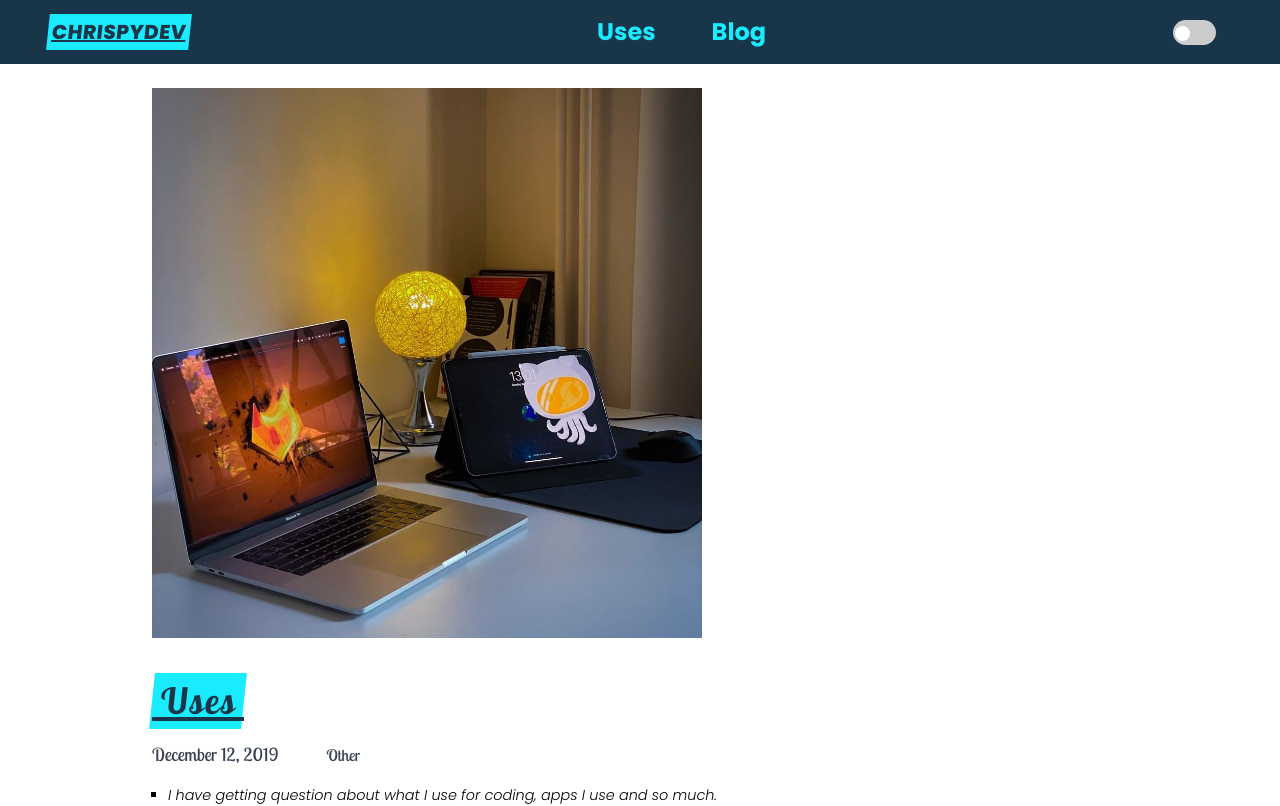
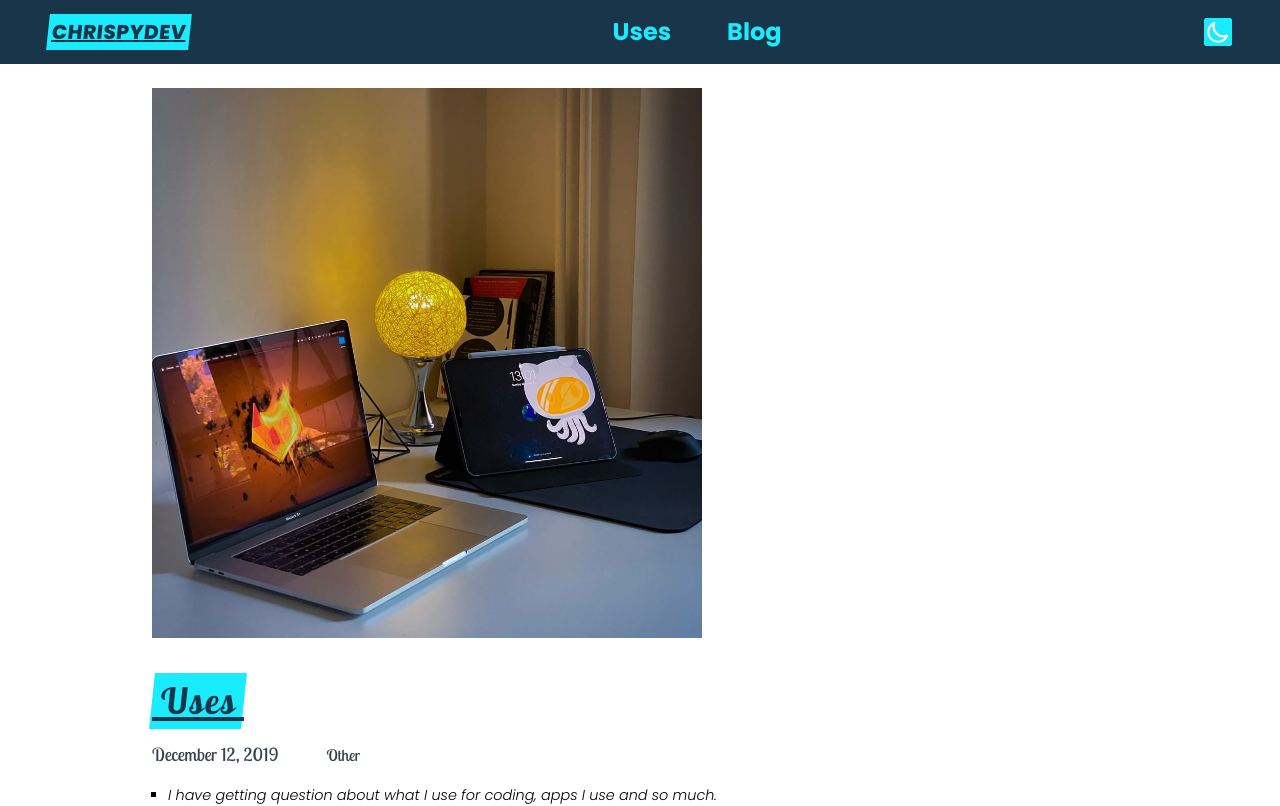
Before and after one commit to chrispydev/chrispydev-old, a Next.js app: page /uses in a window 1280 px wide. Shown: the top 806 px of the page. Built offline with nearby package versions, Linux system fonts and the light colour scheme; what tailwindcss-selection-variant would draw is missing.

Commit message:
changed header icon

```diff
--- a/components/Header.js
+++ b/components/Header.js
@@ -8,6 +8,7 @@
   const [value, setValue] = useState("");
   const [toggle, setToggle] = useState(false);
   const [show, setShow] = useState(false);
+  const [toggleDark, setToggleDark] = useState();
 
   useEffect(() => {
     if (
@@ -16,8 +17,10 @@
         window.matchMedia("(prefers-color-scheme: dark)").matches)
     ) {
       document.documentElement.classList.add("dark");
+      setToggleDark(true);
     } else {
       document.documentElement.classList.remove("dark");
+      setToggleDark(false);
     }
 
     window.onscroll = () => {
@@ -85,11 +88,45 @@
             </div>
           ))}
         </ul>
-        <div className="flex justify-between items-center z-50">
+        {toggleDark ? (
+          <svg
+            onClick={() => setDark()}
+            xmlns="http://www.w3.org/2000/svg"
+            className="h-7 w-7 cursor-pointer bg-secondary dark:bg-gray-500 text-white rounded-sm border-secondary dark:border-gray-500 border-[1px]"
+            fill="none"
+            viewBox="0 0 24 24"
+            stroke="currentColor"
+            strokeWidth={2}
+          >
+            <path
+              strokeLinecap="round"
+              strokeLinejoin="round"
+              d="M12 3v1m0 16v1m9-9h-1M4 12H3m15.364 6.364l-.707-.707M6.343 6.343l-.707-.707m12.728 0l-.707.707M6.343 17.657l-.707.707M16 12a4 4 0 11-8 0 4 4 0 018 0z"
+            />
+          </svg>
+        ) : (
+          <svg
+            onClick={() => setDark()}
+            xmlns="http://www.w3.org/2000/svg"
+            className="h-7 w-7 cursor-pointer bg-secondary dark:bg-gray-500 text-white rounded-sm border-secondary dark:border-gray-500 border-[1px]"
+            fill="none"
+            viewBox="0 0 24 24"
+            stroke="currentColor"
+            strokeWidth={2}
+          >
+            <path
+              strokeLinecap="round"
+              strokeLinejoin="round"
+              d="M20.354 15.354A9 9 0 018.646 3.646 9.003 9.003 0 0012 21a9.003 9.003 0 008.354-5.646z"
+            />
+          </svg>
+        )}
+
+        {/*
           <label className="switch mr-4 cursor-pointer">
             <input type="checkbox" checked={toggle} onClick={() => setDark()} />
             <span className="slider round"></span>
-          </label>
+          </label>*/}
         <svg
           onClick={() => setShow(!show)}
           xmlns="http://www.w3.org/2000/svg"
@@ -105,7 +142,6 @@
             d="M4 6h16M4 12h16M4 18h16"
           />
         </svg>
-        </div>
       </nav>
       {show && (
         <div className="absolute right-0 z-50 bg-primary dark:bg-darker px-6">
```
Lines whose indentation alone changed are shown as unchanged.
